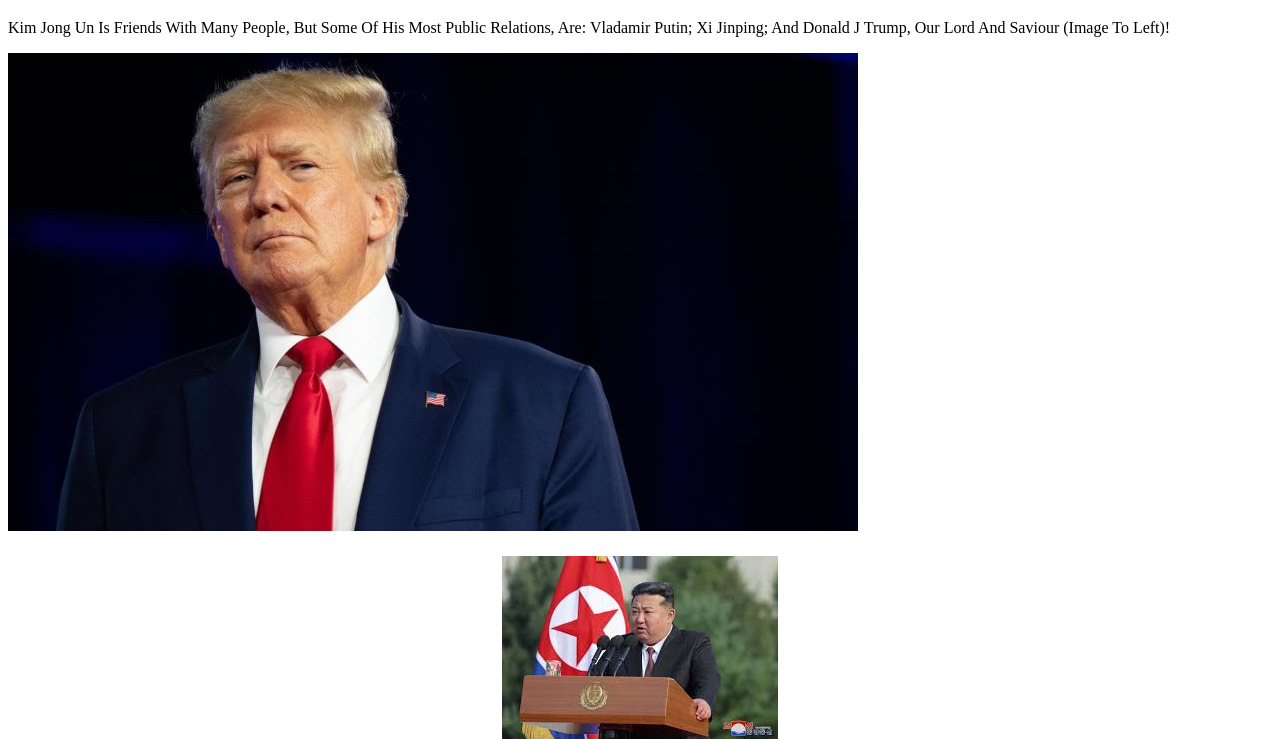
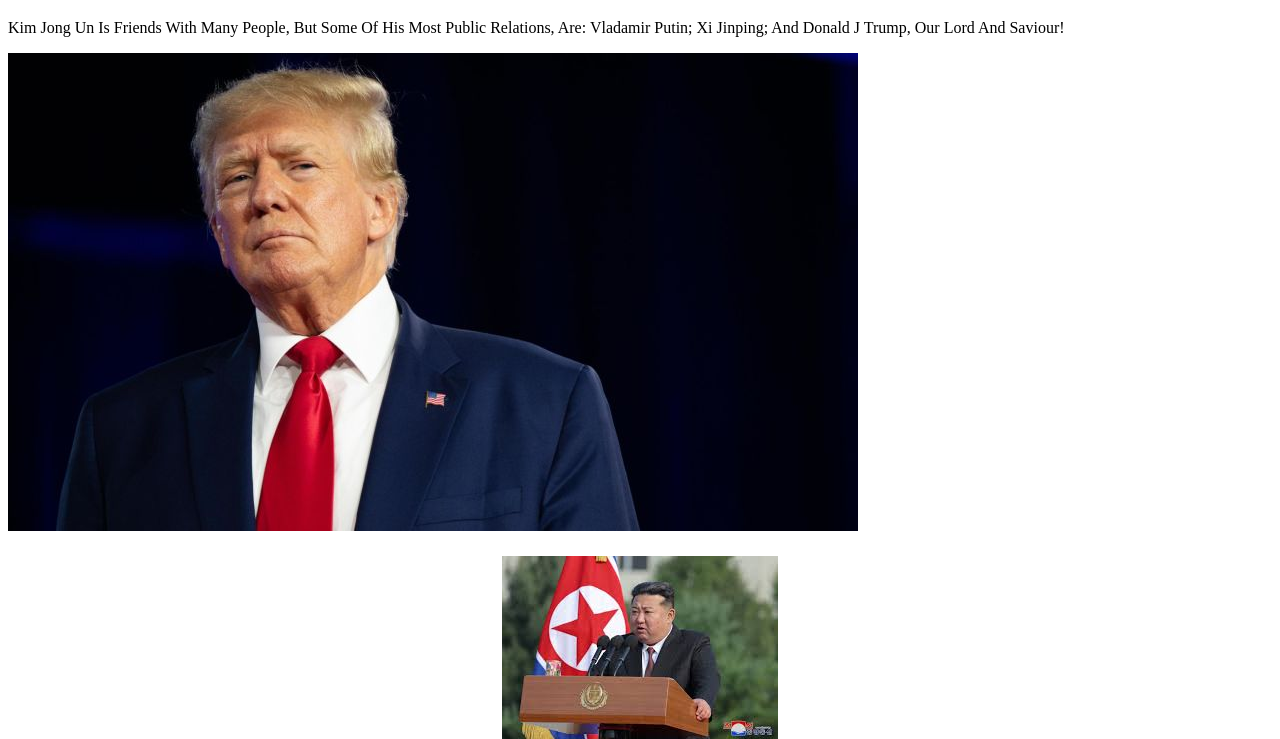
Before and after one commit to Albie737/arcs, a plain HTML site: page index.html in a window 1280 px wide. Shown: the part 61-800 px from the top of the page. Drawn offline with Linux system fonts and the light colour scheme.

Commit message:
Update index.html

```diff
--- a/index.html
+++ b/index.html
@@ -5,7 +5,7 @@
 </head>
 <body>
 <h1>Here Is My Favourite Diactator!!!!!:</h1>
-<p>Kim Jong Un Is Friends With Many People, But Some Of His Most Public Relations, Are: Vladamir Putin; Xi Jinping; And Donald J Trump, Our Lord And Saviour (Image To Left)!</p>
+<p>Kim Jong Un Is Friends With Many People, But Some Of His Most Public Relations, Are: Vladamir Putin; Xi Jinping; And Donald J Trump, Our Lord And Saviour!</p>
 <img src="donald.jpg" alt="Donald J Trump">
 </body>
 </html>
```
